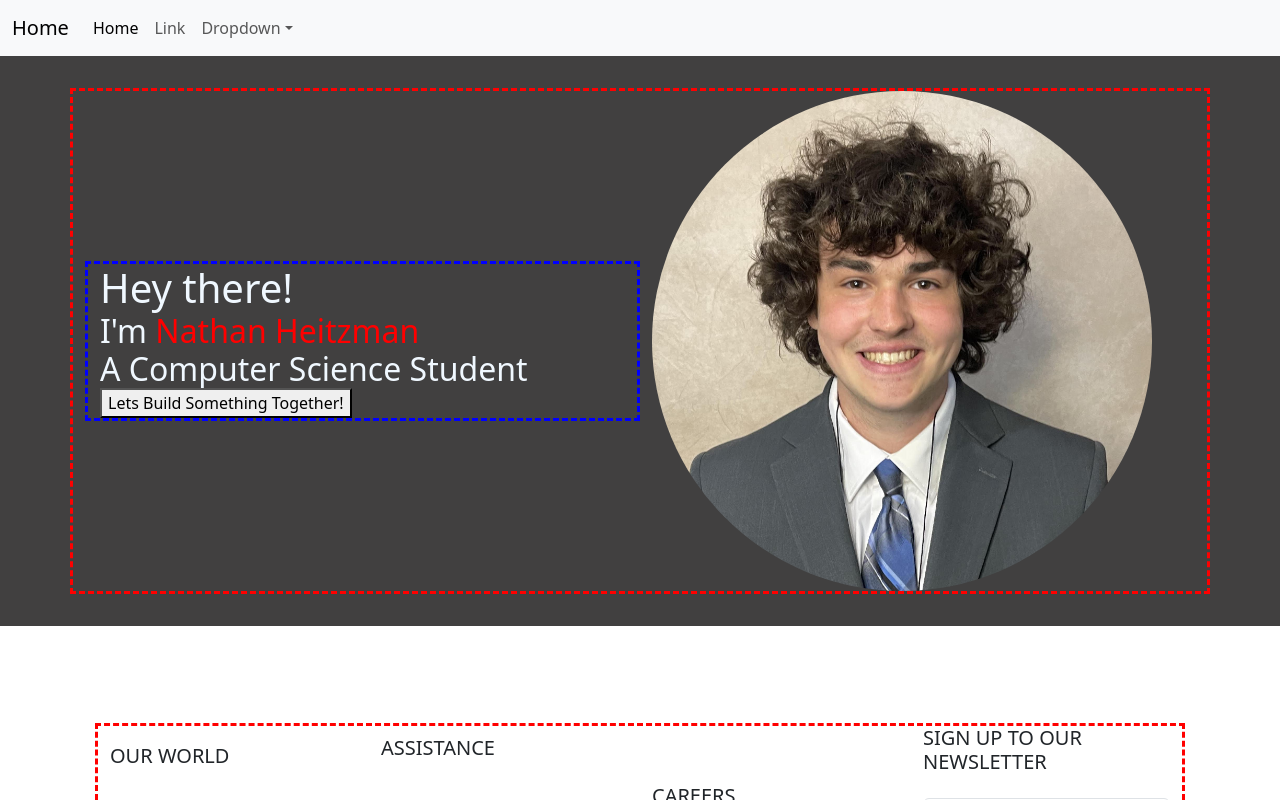
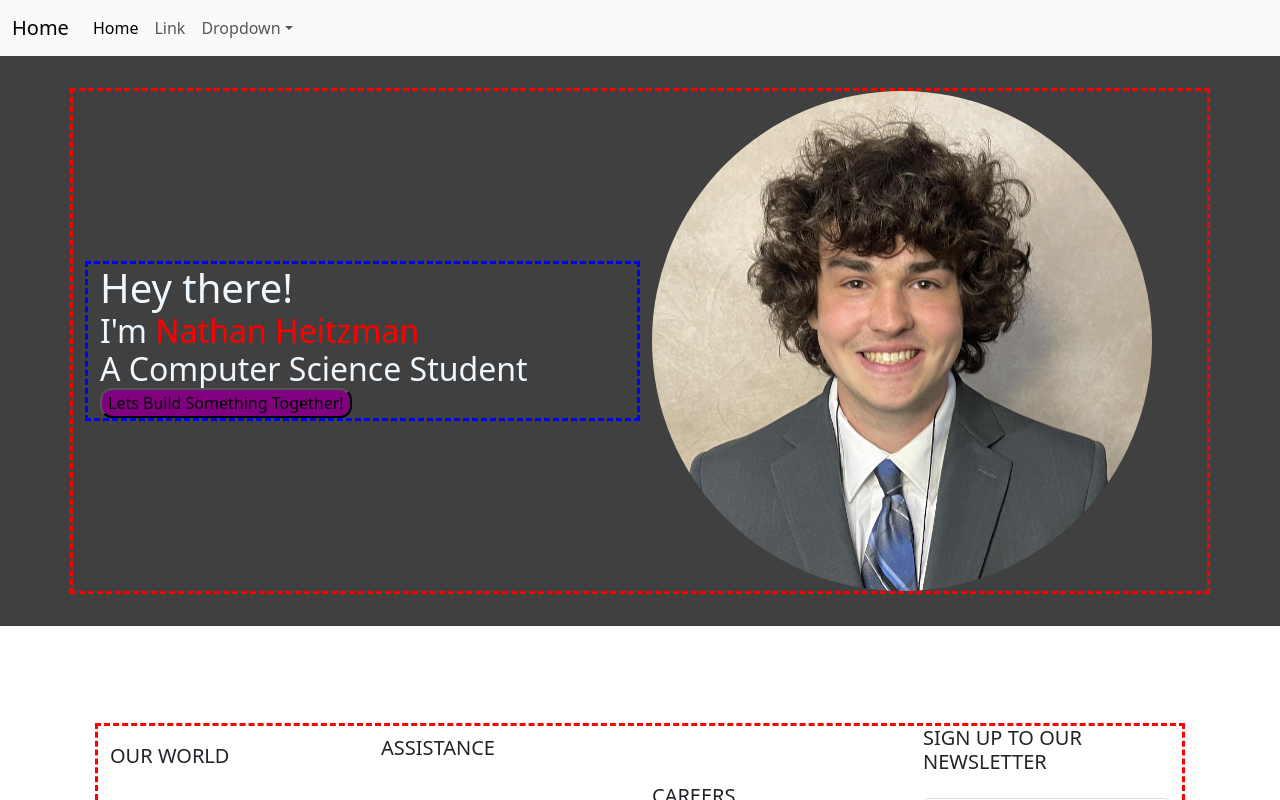
Before and after one commit to NathanHeitzman/Portfolio-Website, a React (Vite) app: page / in a window 1280 px wide. Shown: the top 800 px of the page. Built offline with nearby package versions, Linux system fonts and the light colour scheme.

Commit message:
added button component

```diff
--- a/src/App.tsx
+++ b/src/App.tsx
@@ -1,8 +1,6 @@
 import { BrowserRouter as Router, Routes, Route } from 'react-router-dom'
 import 'bootstrap/dist/css/bootstrap.min.css'
 import './assets/styles/App.css'
-import NavBar from './components/NavBar'
-import Footer from './components/Footer'
 import Home from './pages/Home'
 
 
--- a/src/assets/styles/button.css
+++ b/src/assets/styles/button.css
@@ -0,0 +1,4 @@
+.about-btn {
+    background-color: purple;
+    border-radius: 12px;
+}
--- a/src/components/Button.tsx
+++ b/src/components/Button.tsx
@@ -8,7 +8,7 @@ interface ButtonProps {
 
 const Button = ({text, onClick}: ButtonProps) => {
     return(
-        <button>{text}</button>
+        <button className='about-btn'>{text}</button>
     )
 }
 export default Button;
--- a/src/pages/Home.tsx
+++ b/src/pages/Home.tsx
@@ -2,6 +2,7 @@ import Navbar from "../components/NavBar"
 import Footer from "../components/Footer"
 import 'bootstrap/dist/css/bootstrap.min.css'
 import HeadShot from '../assets/images/nathan2.jpg'
+import Button from '../components/Button'
 
 const Homepage = () => {
     return(
@@ -17,7 +18,7 @@ const Homepage = () => {
                 <h1 className='mb-0'>Hey there!</h1>
                 <h2>I'm <span>Nathan Heitzman</span></h2>
                 <h2>A Computer Science Student</h2>
-                <button>Lets Build Something Together!</button>
+                <Button text="Lets Build Something Together!" />
               </div>
             </div>
           </div>
```
